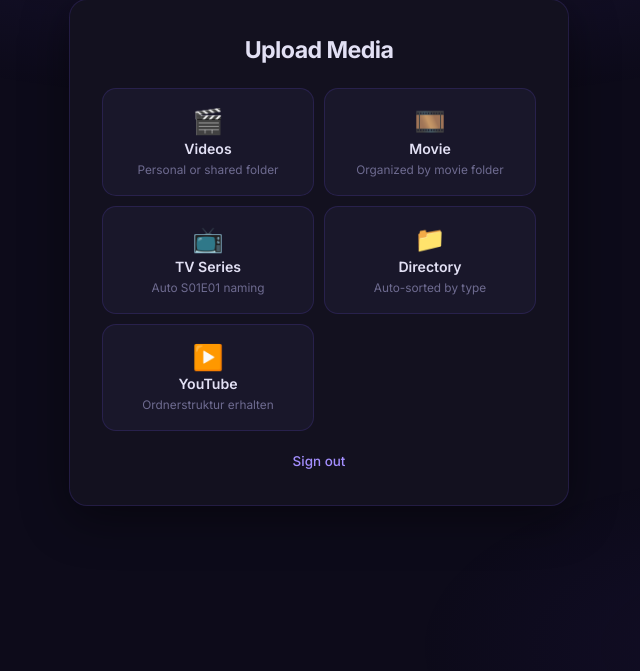
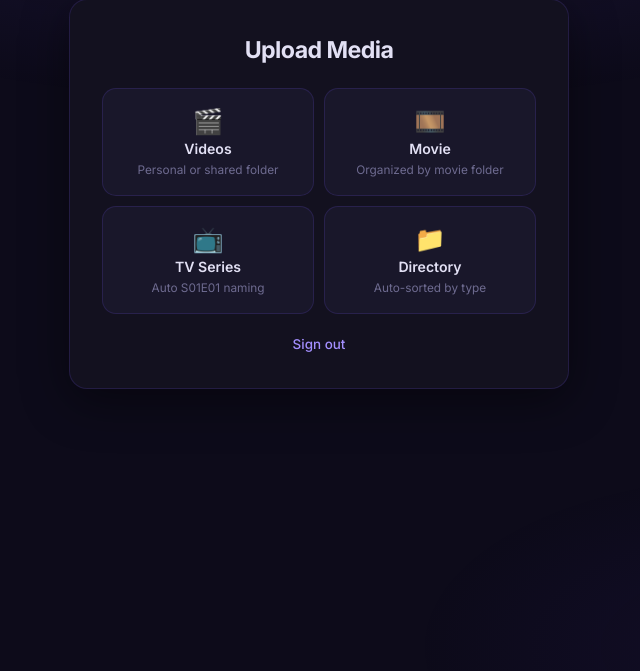
Before and after one commit to FHeise0624/JellyfinUploader, a Flask app: page /dashboard in a window 1280 px wide. Shown: the part 73-744 px from the top of the page, without its empty margins (321-961 px from the left). Run offline with Flask 3, Linux system fonts and the light colour scheme; the visitor is signed in with stand-in values (Sample User, id 1).

Commit message:
"revert: remove YouTube upload feature from main"

```diff
--- a/app.py
+++ b/app.py
@@ -45,7 +45,6 @@ def set_user_paths():
             g.series_folder = '/media/felix/server/Series'
             g.shared_pictures_folder = '/media/felix/server/Shared Photos'
             g.shared_videos_folder = '/media/felix/server/Shared Videos'
-            g.youtube_folder = '/media/felix/server/YouTube'
         else:
             g.upload_folder = '/media/felix/server'
             g.pictures_folder = '/media/felix/server/Photos'
@@ -54,7 +53,6 @@ def set_user_paths():
             g.series_folder = '/media/felix/server/Series'
             g.shared_pictures_folder = '/media/felix/server/Shared Photos'
             g.shared_videos_folder = '/media/felix/server/Shared Videos'
-            g.youtube_folder = '/media/felix/server/YouTube'
     else:
         g.upload_folder = None
         g.pictures_folder = None
@@ -299,40 +297,6 @@ def upload_directory():
         return render_template('directory_upload.html')
 
 
-# YouTube upload
-@app.route('/upload/youtube', methods=['GET', 'POST'])
-@login_required
-def upload_youtube():
-    base_dir = g.youtube_folder
-    os.makedirs(base_dir, exist_ok=True)
-
-    if request.method == 'POST':
-        files = request.files.getlist('file')
-        if not files:
-            return 'No files uploaded', 400
-
-        for file in files:
-            rel_path = file.filename.replace('\\', '/')
-            if not rel_path:
-                continue
-
-            target_path = os.path.join(base_dir, rel_path)
-            target_dir = os.path.dirname(target_path)
-            os.makedirs(target_dir, exist_ok=True)
-
-            if os.path.exists(target_path):
-                continue
-
-            try:
-                file.save(target_path)
-            except Exception as e:
-                print(f"Error saving {target_path}: {e}")
-
-        return '', 200
-
-    return render_template('youtube_upload.html')
-
-
 @app.route('/admin/users')
 @login_required
 @admin_required
--- a/templates/dashboard.html
+++ b/templates/dashboard.html
@@ -32,11 +32,6 @@
       <span class="dash-title">Directory</span>
       <span class="dash-desc">Auto-sorted by type</span>
     </a>
-    <a class="dash-card" href="/upload/youtube">
-      <span class="dash-icon">▶️</span>
-      <span class="dash-title">YouTube</span>
-      <span class="dash-desc">Ordnerstruktur erhalten</span>
-    </a>
     {% if current_user.is_authenticated and current_user.is_admin() %}
     <a class="dash-card" href="/admin/users">
       <span class="dash-icon">👥</span>
```
Also changed, not shown: tests/test_routes.py (+1 -8 lines).
